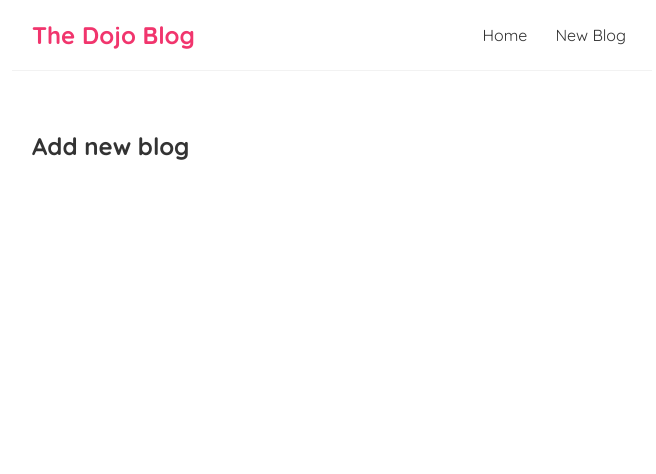
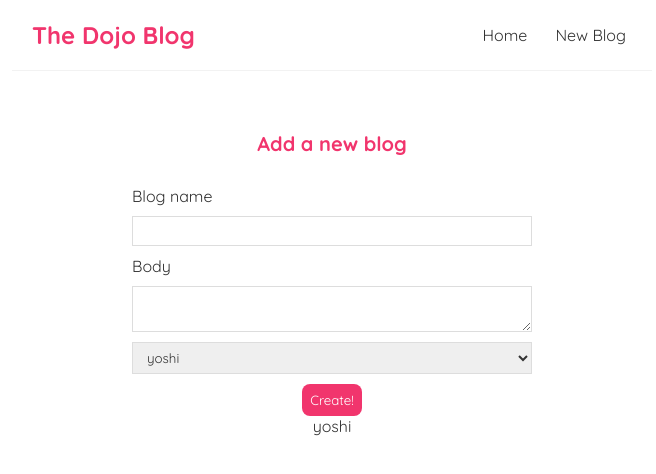
Before and after one commit to ToniRajamaki/Ninja-react-blog, a React (Create React App) app in the folder blog-project/: page /create in a window 1280 px wide. Shown: the top 474 px of the page, without its empty margins (308-964 px from the left). Built offline with nearby package versions, Linux system fonts and the light colour scheme.

Commit message:
added some styling and created form

```diff
--- a/blog-project/src/Create.js
+++ b/blog-project/src/Create.js
@@ -1,10 +1,45 @@
+import { useState } from "react";
+
 const Create = () => {
-    return (
-        <div className="create">
-    <h2>Add new blog</h2>
-        </div>
-      );
-}
+  const [title, setTitle] = useState("");
+  const [body, setBody] = useState("");
+  const [author, setAuthor] = useState("yoshi");
+
+  return (
+    <div className="create">
+      <h2>Add a new blog</h2>
+      <form>
+        <label>
+          Blog name
+          <input
+            type="text"
+            required
+            value={title}
+            onChange={(e) => setTitle(e.target.value)}
+          />
+        </label>
+        <label>
+          Body
+          <textarea
+            type="text"
+            required
+            value={body}
+            onChange={(e) => setBody(e.target.value)}
+          />
+        </label>
+        <label>
+          <select value={author} onChange={(e) => setAuthor(e.target.value)}>
+            <option value="mario">mario</option>
+            <option value="yoshi">yoshi</option>
+          </select>
+        </label>
+        <button>Create!</button>
+        <p>{title}</p>
+        <p>{body}</p>
+        <p>{author}</p>
+      </form>
+    </div>
+  );
+};
 
 export default Create;
-<h2>Add new blog</h2>
--- a/blog-project/src/index.css
+++ b/blog-project/src/index.css
@@ -48,6 +48,56 @@
   color: #f1356d;
   margin-bottom: 8px;
 }
-.blog-preview a {
+.blog-preview a{
   text-decoration: none;
 }
+
+/* blog details page */
+.blog-details h2 {
+  font-size: 20px;
+  color: #f1356d;
+  margin-bottom: 10px;
+}
+.blog-details div {
+  margin: 20px 0;
+}
+.blog-details button {
+  background: #f1356d;
+  color: #fff;
+  border: 0;
+  padding: 8px;
+  border-radius: 8px;
+  cursor: pointer;
+}
+
+/* create new blog form */
+.create {
+  max-width: 400px;
+  margin: 0 auto;
+  text-align: center;
+}
+.create label {
+  text-align: left;
+  display: block;
+}
+.create h2 {
+  font-size: 20px;
+  color: #f1356d;
+  margin-bottom: 30px;
+}
+.create input, .create textarea, .create select {
+  width: 100%;
+  padding: 6px 10px;
+  margin: 10px 0;
+  border: 1px solid #ddd;
+  box-sizing: border-box;
+  display: block;
+}
+.create button {
+  background: #f1356d;
+  color: #fff;
+  border: 0;
+  padding: 8px;
+  border-radius: 8px;
+  cursor: pointer;
+}
```
Also changed, not shown: blog-project/src/App.js (+5 -5 lines), blog-project/src/BlogList.js (+6 -7 lines).
